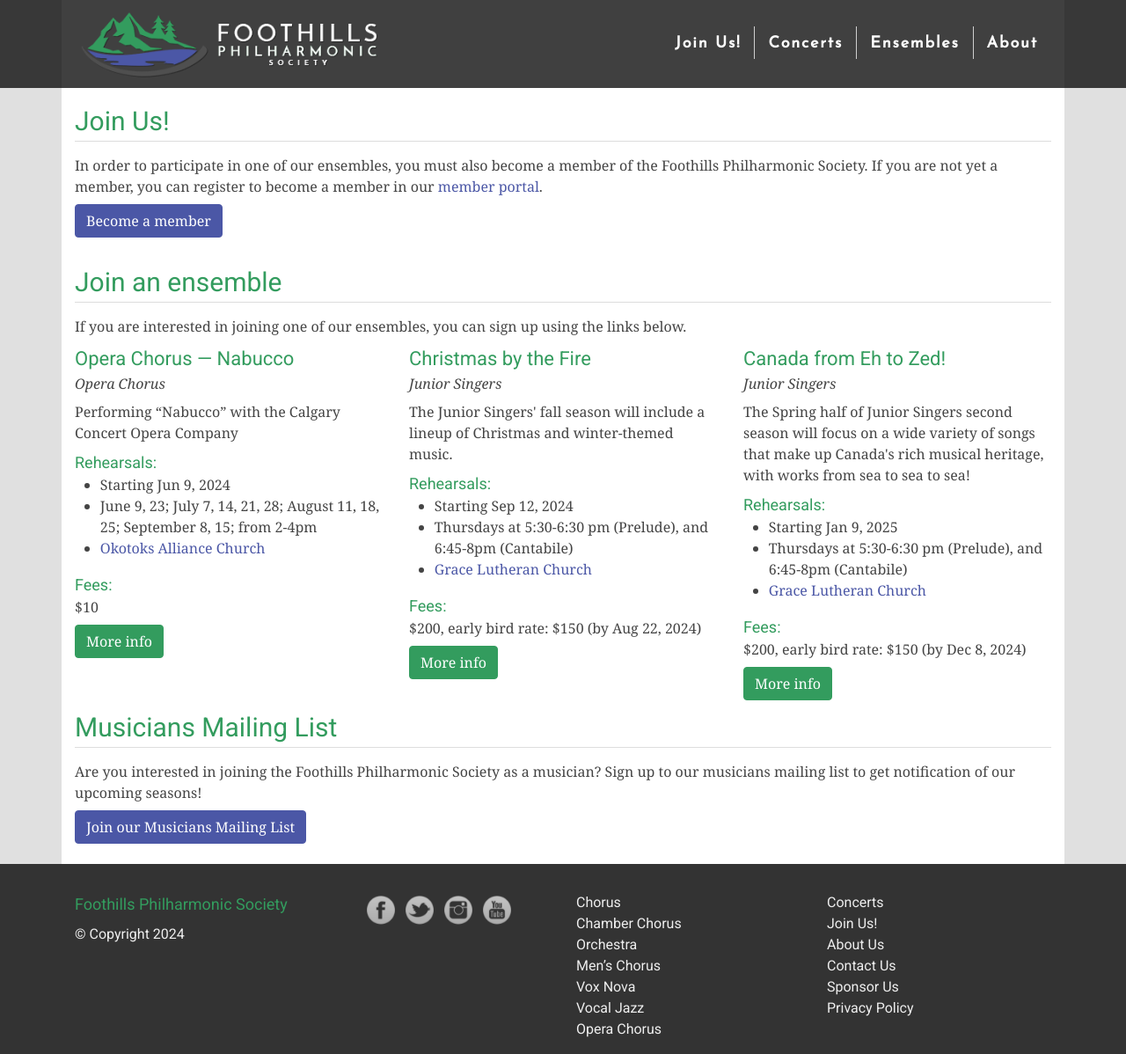
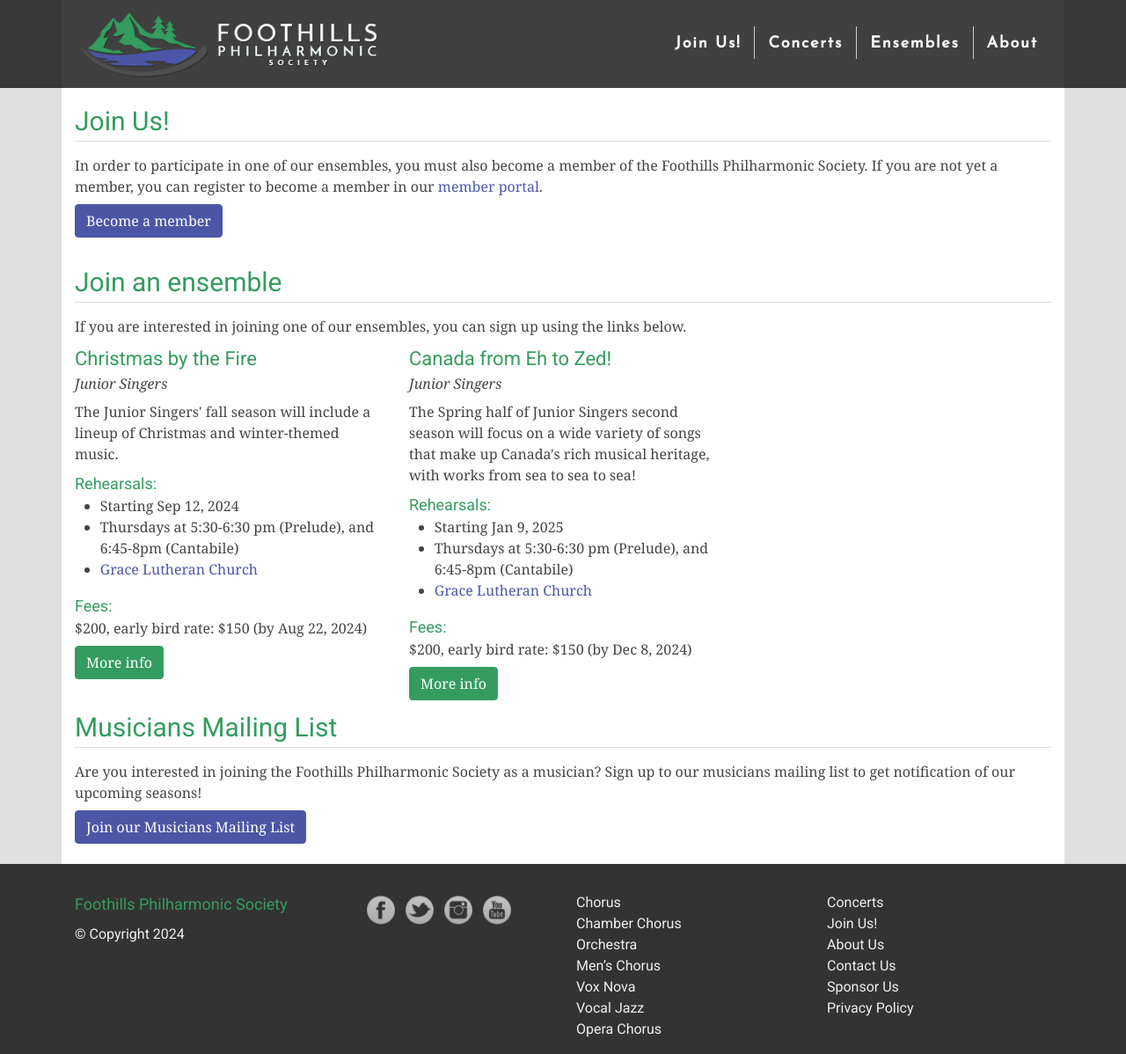
Before and after one commit to percyhanna/fps, a Jekyll site: the page built from join.html, in a window 1280 px wide and 1198 px high. Shown: the whole window at 88% size. Built offline with Jekyll 4.4.1, drawn with Linux system fonts in a browser that asks for light colours; nearby versions of some CDN libraries; Markdown is read by kramdown in place of the engine named in the settings.

Commit message:
Remove Opera Chorus

```diff
--- a/_data/seasons.yml
+++ b/_data/seasons.yml
@@ -1,28 +1,4 @@
 ---
-opera-chorus-nabucco:
-  year: 2024
-  slug: opera-chorus-nabucco
-  name: Opera Chorus — Nabucco
-  group: Opera Chorus
-  subtitle: Performing “Nabucco” with the Calgary Concert Opera Company
-  first_rehearsal: 2024-06-09
-  price: 10
-  location_slug: oac
-  url: https://footphil.wildapricot.org/event-5577942/Registration
-  email: opera-chorus
-  description: |-
-    'Nabucco' by Giuseppe Verdi, in collaboration with the Calgary Concert Opera Company
-  rehearsals: June 9, 23; July 7, 14, 21, 28; August 11, 18, 25; September 8, 15; from 2-4pm
-  concert_details: |
-    <ul>
-      <li><strong>Sep 15:</strong> Full cast rehearsal at OAC, time TBD</li>
-      <li><strong>Sep 17:</strong> Dress rehearsal at the Polaris Centre</li>
-      <li><strong>Sep 18:</strong> ProArts concert at noon (12:10pm to 12:50pm) - excerpts from Nabucco. Location: Calgary Church of the Redeemer TBC.</li>
-      <li><strong>Sep 19:</strong> Performance. Lutheran Church of the Cross.</li>
-      <li><strong>Sep 21:</strong> Performance. Polaris Centre.</li>
-      <li>Call times TBD.</li>
-    </ul>
-
 junior-singers-christmas-by-the-fire:
   year: 2024
   slug: junior-singers-christmas-by-the-fire
--- a/join/2024/opera-chorus-nabucco.html
+++ /dev/null
@@ -1,6 +0,0 @@
----
-layout: default
-title: Opera Chorus — Nabucco
-description: Performing “Nabucco” with the Calgary Concert Opera Company
----
-{% include season-details.html season=site.data.seasons.opera-chorus-nabucco %}
```
